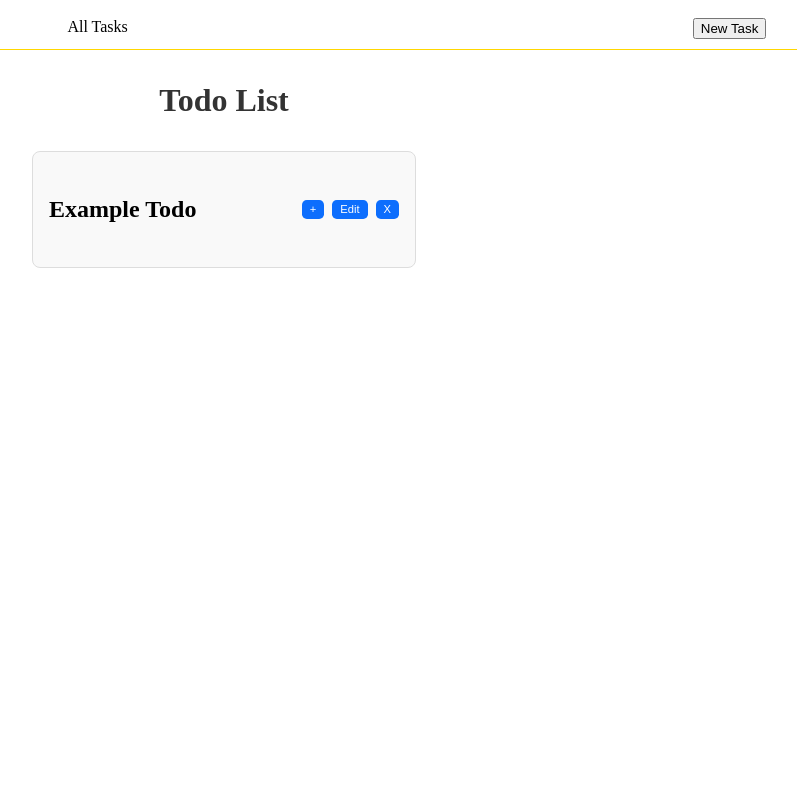
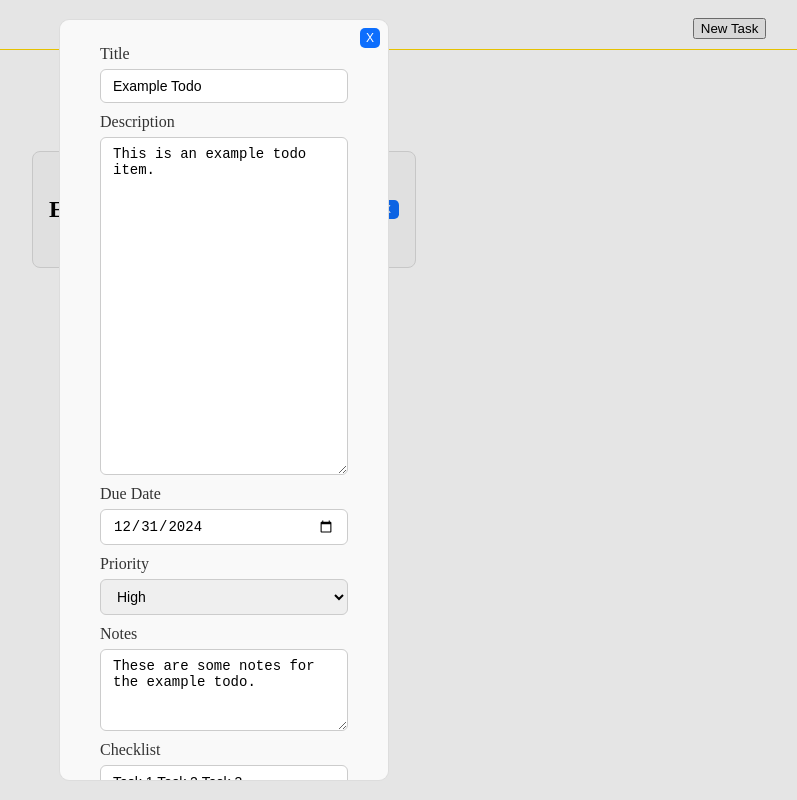
Before and after one commit to AleixMJ/TOP---Project-Todo-List, a website built with webpack: page src/index.html in a window 1280 px wide. Both pictures are taken after a click on the button "Edit". Shown: the whole page, without its empty margins (416-1213 px from the left). Built offline with nearby package versions, Linux system fonts and the light colour scheme.

Commit message:
Added Edit functionality for tasks.
 When clicking the edit button, the form will be populated with the
 current task data and allow the user to update it. The submit button
 text also changes to reflect the editing mode. Once the task is updated,
it will be re-rendered in the list.

The dialog form is reused for both creating and editing tasks, with the
logic to differentiate between the two modes based on the presence of a
currentEditId. After editing, the form resets to its default state for
 creating new tasks.

```diff
--- a/src/index.html
+++ b/src/index.html
@@ -17,39 +17,39 @@
             <button class="closeTask-btn">X</button>
 
             <div>
-                <label for="task-title">Title</label>
-                <input type="text" name="task-title" required></input>
+                <label for="title">Title</label>
+                <input type="text" name="title" required></input>
             </div>
             <div>
-                <label for="task-description">Description</label>
-                <textarea name="task-description" id="task-description"
+                <label for="description">Description</label>
+                <textarea name="description" id="description"
                     rows="20" required></textarea>
 
             </div>
             <div>
-                <label for="task-dueDate">Due Date</label>
-                <input type="date" name="task-dueDate" required></input>
+                <label for="dueDate">Due Date</label>
+                <input type="date" name="dueDate" required></input>
             </div>
             <div>
-                <label for="task-priority">Priority</label>
-                <select name="task-priority" id="task-priority" required>
-                    <option value="low">Low</option>
-                    <option value="medium">Medium</option>
-                    <option value="high">High</option>
-                    <option value="urgent">Urgent</option>
+                <label for="priority">Priority</label>
+                <select name="priority" id="priority" required>
+                    <option value="Low">Low</option>
+                    <option value="Medium">Medium</option>
+                    <option value="High">High</option>
+                    <option value="Urgent">Urgent</option>
                 </select>
             </div>
             <div>
-                <label for="task-notes">Notes</label>
-                    <textarea name="task-notes" id="task-notes"
+                <label for="notes">Notes</label>
+                    <textarea name="notes" id="notes"
                     rows="4" required></textarea>
             </div>
             <div>
-                <label for="task-checklist">Checklist</label>
-                <input type="text" name="task-checklist" id="task-checklist"
+                <label for="checklist">Checklist</label>
+                <input type="text" name="checklist" id="checklist"
                     placeholder="use commas to separate items" required></input>
             </div>
-            <button type="submit">Create new task</button>
+            <button type="submit" id="submitTask">Create new task</button>
         </form>
 
 
--- a/src/index.js
+++ b/src/index.js
@@ -14,6 +14,7 @@ document.addEventListener('DOMContentLoaded', () => {
     }
 
     let todos = [];
+    let currentEditId = null;
 
     function renderTodos() {
       todoContainer.innerHTML = "";
@@ -49,6 +50,19 @@ document.addEventListener('DOMContentLoaded', () => {
         todoItem.remove();
       }
 
+      if (e.target.classList.contains('edit-btn')) {
+        currentEditId = todoItem.dataset.id;
+        const currentEditTodo = todos.find(todo => todo.id === currentEditId)
+        Array.from(newTaskForm.elements).forEach(input => {
+          if (input.name && currentEditTodo[input.name]) {
+            input.value = currentEditTodo[input.name];
+          }
+
+        });
+        document.getElementById("submitTask").textContent = "Update task";
+        newTaskDialog.showModal();
+      }
+
     });
 
 
@@ -65,6 +79,7 @@ document.addEventListener('DOMContentLoaded', () => {
 
 
   newTaskBtn.addEventListener('click', () => {
+    document.getElementById("submitTask").textContent = "Create new task";
     newTaskDialog.showModal();
   });
 
@@ -73,22 +88,46 @@ document.addEventListener('DOMContentLoaded', () => {
   newTaskForm.addEventListener('submit',(e) => {
     e.preventDefault();
 
-    const task = Object.fromEntries(new FormData(newTaskForm));
-    console.log("new task:", task);
-    const newTodo = new Todo(
-      task['task-title'],
-      task['task-description'],
-      task['task-dueDate'],
-      task['task-priority'],
-      task['task-notes'],
-      task['task-checklist'] ? task['task-checklist'].split(',').map(item => item.trim()) : []
-    );
+    console.log("checking currentEditId",currentEditId);
 
-    todos.push(newTodo);
+    if (currentEditId) {
+      console.log("editing mode");
+
+      const currentEditTodo = todos.find(todo => todo.id === currentEditId)
+      console.log(currentEditTodo);
+        Array.from(newTaskForm.elements).forEach(input => {
+          if (input.name === "checklist") {
+            currentEditTodo['checklist'] =
+            input.value ? input.value.split(',').map(item => item.trim()) : []
+          } else {
+            if (input.name && currentEditTodo[input.name]) {
+            currentEditTodo[input.name] = input.value;
+          }
+
+          }
+
+
+        });
+      currentEditId = null;
+    } else {
+
+      const task = Object.fromEntries(new FormData(newTaskForm));
+      console.log("new task:", task);
+      const newTodo = new Todo(
+        task['title'],
+        task['description'],
+        task['dueDate'],
+        task['priority'],
+        task['notes'],
+        task['checklist'] ? task['checklist'].split(',').map(item => item.trim()) : []
+      );
+
+      todos.push(newTodo);
+
+    }
     renderTodos();
     newTaskForm.reset();
     newTaskDialog.close();
-
   });
 
   // Initial render of Todos with example
--- a/src/todo.js
+++ b/src/todo.js
@@ -7,6 +7,7 @@ export default class Todo {
     this.notes = notes;
     this.checklist = checklist;
     this.completed = false;
+    this.id = crypto.randomUUID();
 
   }
 
@@ -14,7 +15,7 @@ export default class Todo {
     Display() {
 
     return `
-      <div class="todo-item">
+      <div class="todo-item" data-id="${this.id}">
         <div class="todo-header">
             <h2>${this.title}</h2>
             <div class="todo-actions">
```
